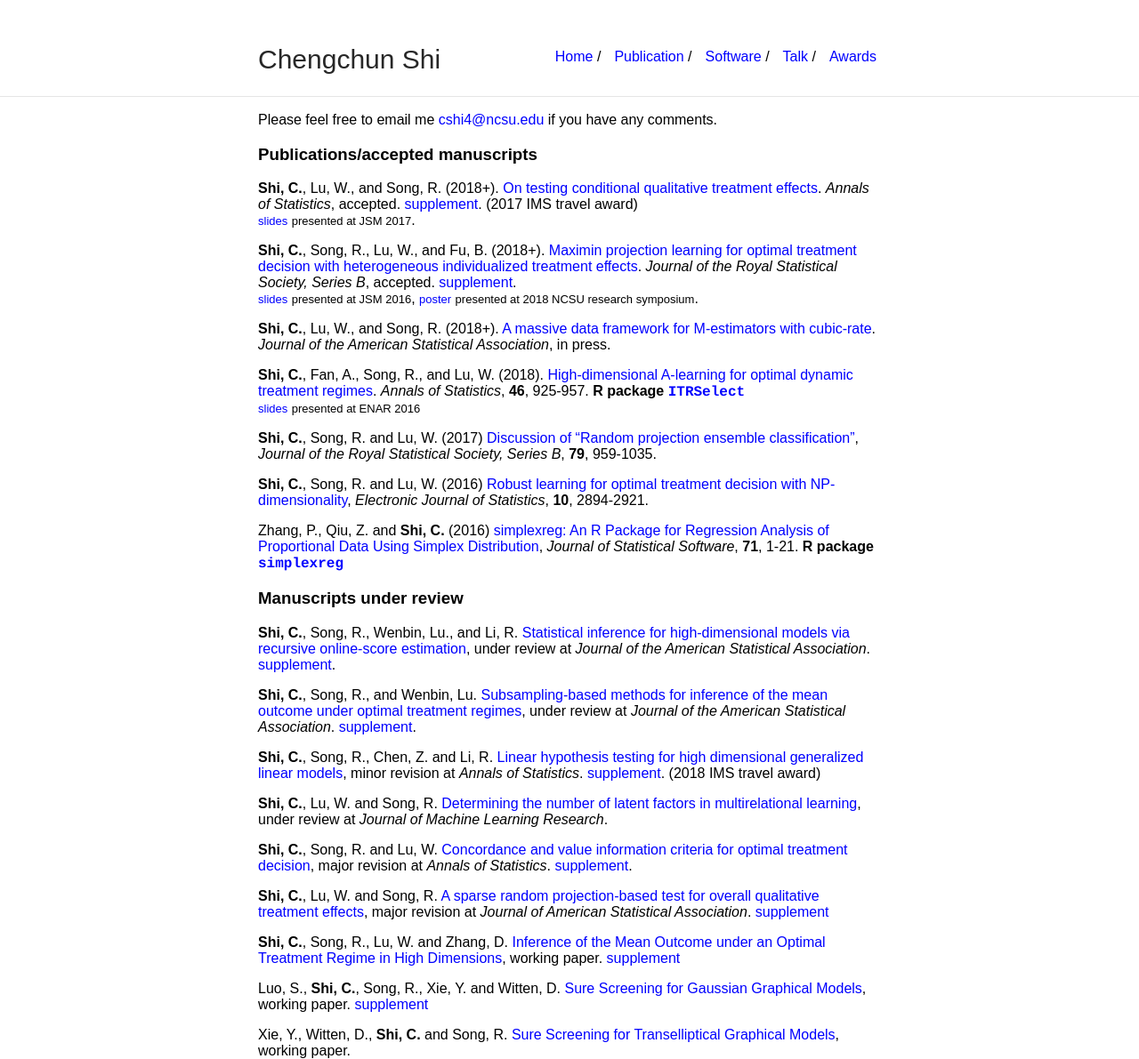
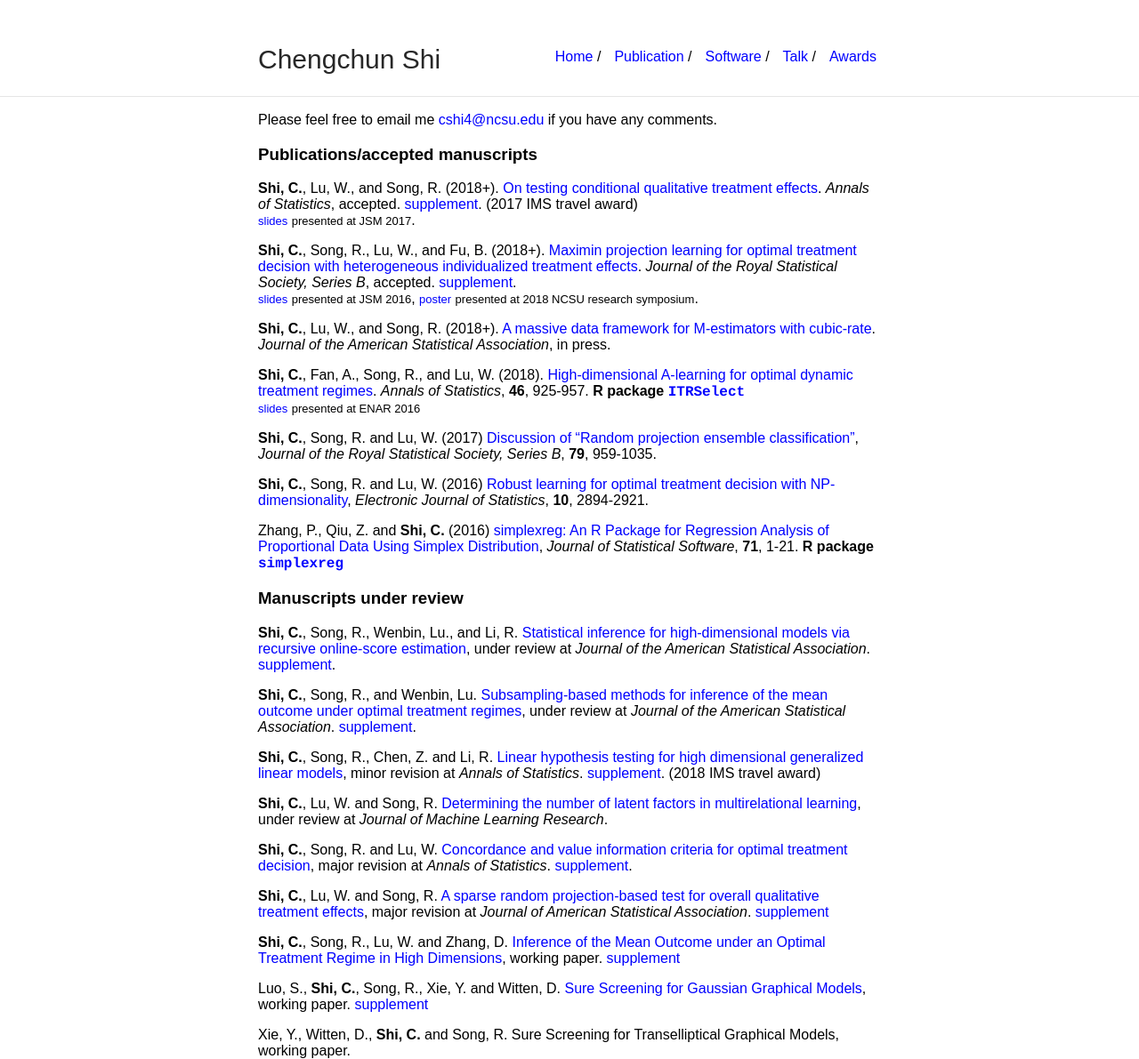
Before and after one commit to callmespring/callmespring.github.io, a Jekyll site: the page built from publication.md, in a window 1280 px wide. Shown: the whole page at 89% size. Built offline with Jekyll 4.4.1, drawn with Linux system fonts in a browser that asks for light colours; some of the changed lines change nothing that is shown.

Commit message:
Add files via upload

```diff
--- a/publication.md
+++ b/publication.md
@@ -47,4 +47,4 @@ Statistical Association_. [supplement](./paper/suppsubagging.pdf).
 
 Luo, S., **Shi, C.**, Song, R., Xie, Y. and Witten, D. [Sure Screening for Gaussian Graphical Models](./paper/GRASS.pdf), working paper. [supplement](./paper/suppGRASS.pdf)
 
-Xie, Y., Witten, D., **Shi, C.** and Song, R. [Sure Screening for Transelliptical Graphical Models](./paper/TEGSS.pdf), working paper.
+Xie, Y., Witten, D., **Shi, C.** and Song, R. Sure Screening for Transelliptical Graphical Models, working paper.
```
